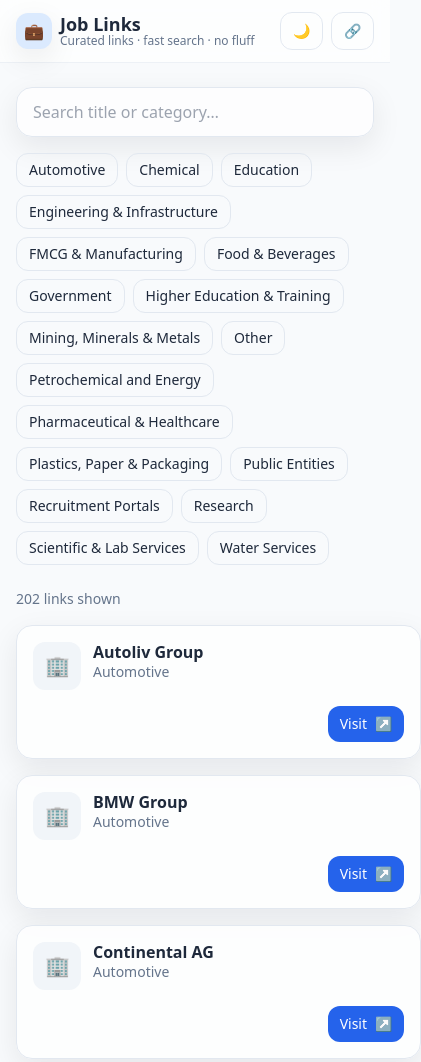
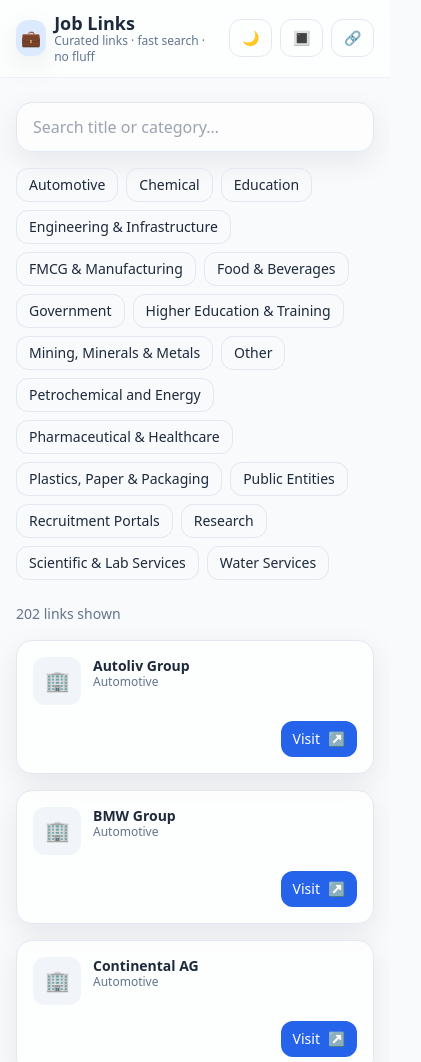
Before and after one commit to ivhani/jobs, a plain HTML site: page index.html in a window 390 px wide. Shown: the top 1062 px of the page, 421 px wide, since content can reach past the window. Drawn offline with nearby package versions, Linux system fonts and the light colour scheme.

Commit message:
feat: add responsive tiles with list toggle

```diff
--- a/index.html
+++ b/index.html
@@ -35,6 +35,7 @@
   <style>
     [data-animate] {opacity:0; transform: translateY(6px);}
     [data-animate].in {opacity:1; transform:none; transition: all .45s cubic-bezier(.2,.7,.2,1)}
+    #list.auto-grid {grid-template-columns: repeat(auto-fill,minmax(260px,1fr));}
   </style>
 </head>
 <body class="bg-slate-50 text-slate-800 dark:bg-slate-900 dark:text-slate-100">
@@ -49,6 +50,7 @@
       </div>
       <div class="ml-auto flex items-center gap-2">
         <button id="themeBtn" class="rounded-xl border border-slate-200 dark:border-slate-700 px-3 py-2 text-sm hover:bg-slate-100 dark:hover:bg-slate-800" aria-label="Toggle dark mode">🌙</button>
+        <button id="viewBtn" class="rounded-xl border border-slate-200 dark:border-slate-700 px-3 py-2 text-sm hover:bg-slate-100 dark:hover:bg-slate-800" aria-label="Toggle view">🔳</button>
         <button id="copyBtn" class="rounded-xl border border-slate-200 dark:border-slate-700 px-3 py-2 text-sm hover:bg-slate-100 dark:hover:bg-slate-800" aria-label="Copy page link">🔗</button>
       </div>
     </div>
@@ -69,7 +71,7 @@
       <button id="clearFilters" class="text-sm text-brand-700 dark:text-brand-300 hover:underline hidden">Clear filters</button>
     </div>
 
-    <section id="list" class="mt-4 grid gap-4 sm:grid-cols-2 xl:grid-cols-3" data-animate></section>
+    <section id="list" class="mt-4 grid gap-4 auto-grid" data-animate></section>
 
     <template id="emptyTpl">
       <div class="col-span-full text-center py-20 text-slate-500 dark:text-slate-400">
@@ -80,19 +82,19 @@
     </template>
 
     <template id="cardTpl">
-      <article class="rounded-2xl border border-slate-200 dark:border-slate-800 bg-white/80 dark:bg-slate-800/60 p-4 shadow-soft hover:shadow-lg transition">
+      <a class="card block rounded-2xl border border-slate-200 dark:border-slate-800 bg-white/80 dark:bg-slate-800/60 p-4 shadow-soft hover:shadow-lg transition" target="_blank" rel="noopener">
         <div class="flex items-start gap-3">
           <div class="h-12 w-12 shrink-0 rounded-xl bg-slate-100 dark:bg-slate-700 grid place-items-center text-xl">🏢</div>
           <div class="min-w-0 flex-1">
-            <h3 class="font-semibold leading-tight truncate card-title"></h3>
-            <p class="text-sm text-slate-500 dark:text-slate-400 truncate card-category"></p>
+            <h3 class="font-semibold leading-tight break-words text-sm sm:text-base card-title"></h3>
+            <p class="text-xs sm:text-sm text-slate-500 dark:text-slate-400 break-words card-category"></p>
           </div>
         </div>
         <div class="mt-4 flex items-center justify-between">
           <div class="text-xs text-slate-500 dark:text-slate-400"></div>
-          <a class="applyBtn inline-flex items-center gap-2 rounded-xl bg-brand-600 hover:bg-brand-700 text-white text-sm px-3 py-2" target="_blank" rel="noopener">Visit <span aria-hidden>↗</span></a>
+          <span class="inline-flex items-center gap-2 rounded-xl bg-brand-600 hover:bg-brand-700 text-white text-sm px-3 py-2">Visit <span aria-hidden>↗</span></span>
         </div>
-      </article>
+      </a>
     </template>
   </main>
 
@@ -116,7 +118,7 @@
 
     const categories = [...new Set(JOBS.map(j => j.category))].sort();
 
-    const state = { q: '', tag: '' };
+    const state = { q: '', tag: '', view: 'tiles' };
 
     const listEl = $('#list');
     const cardTpl = $('#cardTpl');
@@ -124,6 +126,7 @@
     const resultCount = $('#resultCount');
     const clearBtn = $('#clearFilters');
     const tagsEl = $('#tags');
+    const viewBtn = $('#viewBtn');
 
     categories.forEach(cat => {
       const btn = document.createElement('button');
@@ -156,6 +159,9 @@
       listEl.innerHTML = '';
       const filtered = applyFilters(items);
 
+      if (state.view === 'list') listEl.className = 'mt-4 flex flex-col gap-4';
+      else listEl.className = 'mt-4 grid gap-4 auto-grid';
+
       if (filtered.length === 0) {
         listEl.append(emptyTpl.content.cloneNode(true));
       } else {
@@ -170,11 +176,11 @@
 
     function renderCard(it) {
       const node = cardTpl.content.cloneNode(true);
+      const card = $('.card', node);
       $('.card-title', node).textContent = it.title;
       $('.card-category', node).textContent = it.category;
-      const a = $('.applyBtn', node);
-      a.href = it.url;
-      a.setAttribute('aria-label', `Open ${it.title}`);
+      card.href = it.url;
+      card.setAttribute('aria-label', `Open ${it.title}`);
       return node;
     }
 
@@ -184,6 +190,12 @@
       state.q = ''; state.tag = '';
       $('#q').value = '';
       $$('.tag').forEach(b=>b.classList.remove('bg-slate-100','dark:bg-slate-800'));
+      render(JOBS);
+    });
+
+    viewBtn.addEventListener('click', () => {
+      state.view = state.view === 'tiles' ? 'list' : 'tiles';
+      viewBtn.textContent = state.view === 'tiles' ? '🔳' : '📋';
       render(JOBS);
     });
 
```
